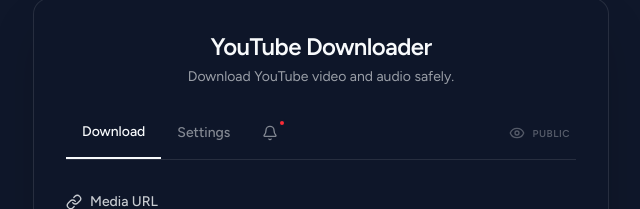
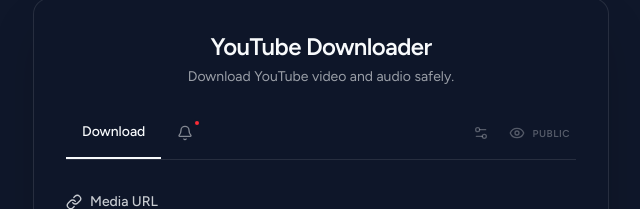
Before and after one commit to erga2904/YT-Downloader, a React (Vite) app: page / in a window 1280 px wide. Shown: the part 110-319 px from the top of the page, without its empty margins (319-959 px from the left). Built offline with nearby package versions, Linux system fonts and the light colour scheme.

Commit message:
Update App.tsx

```diff
--- a/src/App.tsx
+++ b/src/App.tsx
@@ -680,15 +680,6 @@ export default function App() {
               {t.downloadTab}
             </button>
             <button
-              onClick={() => setActiveTab('settings')}
-              className={cn(
-                "pb-3 px-4 text-sm font-medium transition-all duration-200 hover:bg-[rgb(var(--foreground))]/5 active:bg-[rgb(var(--foreground))]/10 rounded-t-md",
-                activeTab === 'settings' ? "text-[rgb(var(--foreground))] border-b-2 border-[rgb(var(--foreground))]" : "text-[rgb(var(--foreground))]/50"
-              )}
-            >
-              {t.settingsTab}
-            </button>
-            <button
               onClick={() => setActiveTab('notifications')}
               className={cn(
                 "pb-3 px-4 text-sm font-medium transition-all duration-200 hover:bg-[rgb(var(--foreground))]/5 active:bg-[rgb(var(--foreground))]/10 rounded-t-md relative",
@@ -701,6 +692,19 @@ export default function App() {
               )}
             </button>
             <div className="ml-auto flex items-center gap-2 pb-3">
+              <button
+                type="button"
+                onClick={() => setActiveTab('settings')}
+                className={cn(
+                  "p-1.5 rounded-md transition-all flex items-center gap-2",
+                  activeTab === 'settings'
+                    ? "bg-[rgb(var(--foreground))]/10 text-[rgb(var(--foreground))]"
+                    : "text-[rgb(var(--foreground))]/30 hover:text-[rgb(var(--foreground))]/50 hover:bg-[rgb(var(--foreground))]/5"
+                )}
+                title={t.settingsTab}
+              >
+                <Settings2 className="w-4 h-4" />
+              </button>
               <button
                 type="button"
                 onClick={() => {
```
